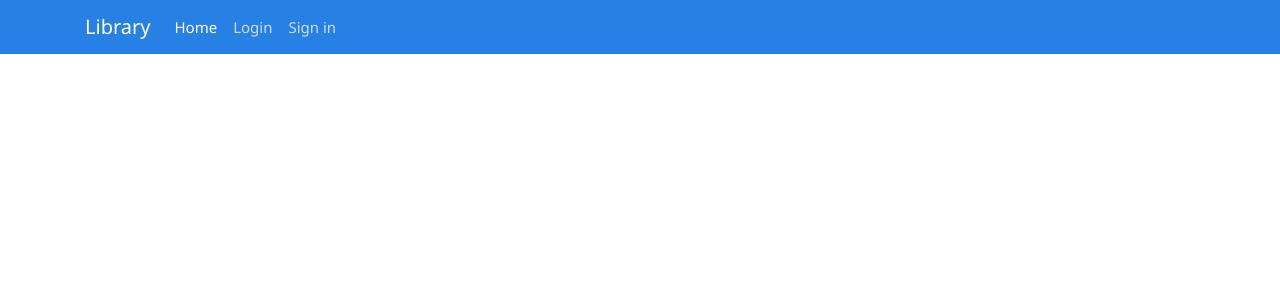
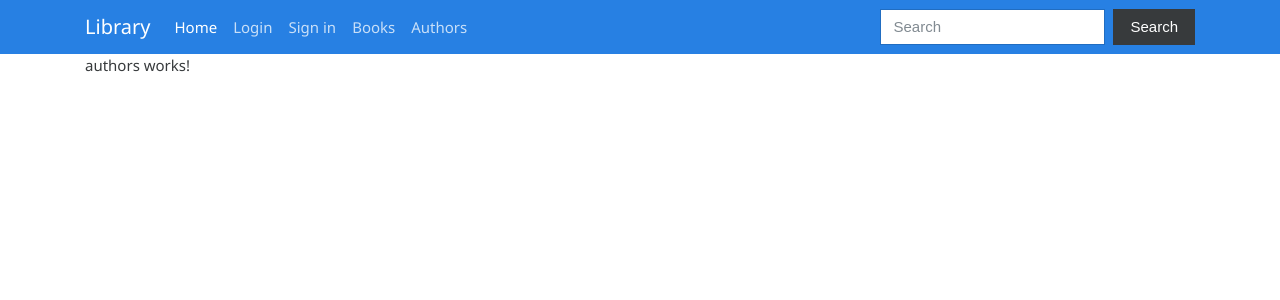
Before and after one commit to DanielFryyEPN/FinalJSProject, an Angular app in the folder FrontEnd/: page /authors in a window 1280 px wide. Before the commit this address led to /. Shown: the top 300 px of the page. Built offline with nearby package versions, Linux system fonts and the light colour scheme.

Commit message:
mas cosas

```diff
--- a/FrontEnd/src/app/app.module.ts
+++ b/FrontEnd/src/app/app.module.ts
@@ -11,6 +11,8 @@ import { MasterUrlService } from './services/master-url.service';
 import { UserService } from './services/user.service';
 import { BookService } from './services/book.service';
 import { HttpModule } from '@angular/http';
+import { BooksComponent } from './components/books/books.component';
+import { AuthorsComponent } from './components/authors/authors.component';
 
 @NgModule({
   declarations: [
@@ -18,7 +20,9 @@ import { HttpModule } from '@angular/http';
     HomeComponent,
     NavbarComponent,
     LoginComponent,
-    SignInComponent
+    SignInComponent,
+    BooksComponent,
+    AuthorsComponent
   ],
   imports: [
     BrowserModule,
--- /dev/null
+++ b/FrontEnd/src/app/components/authors/authors.component.html
@@ -0,0 +1,3 @@
+<p>
+  authors works!
+</p>
--- /dev/null
+++ b/FrontEnd/src/app/components/authors/authors.component.ts
@@ -0,0 +1,15 @@
+import { Component, OnInit } from '@angular/core';
+
+@Component({
+  selector: 'app-authors',
+  templateUrl: './authors.component.html',
+  styleUrls: ['./authors.component.css']
+})
+export class AuthorsComponent implements OnInit {
+
+  constructor() { }
+
+  ngOnInit() {
+  }
+
+}
--- /dev/null
+++ b/FrontEnd/src/app/components/books/books.component.html
@@ -0,0 +1,3 @@
+<p>
+  books works!
+</p>
--- /dev/null
+++ b/FrontEnd/src/app/components/books/books.component.ts
@@ -0,0 +1,15 @@
+import { Component, OnInit } from '@angular/core';
+
+@Component({
+  selector: 'app-books',
+  templateUrl: './books.component.html',
+  styleUrls: ['./books.component.css']
+})
+export class BooksComponent implements OnInit {
+
+  constructor() { }
+
+  ngOnInit() {
+  }
+
+}
--- a/FrontEnd/src/app/components/home/home.component.html
+++ b/FrontEnd/src/app/components/home/home.component.html
@@ -5,8 +5,16 @@
   <p><b>Title: </b>{{book.title}}</p>
   <p><b>Author: </b>{{book.author.penName}}</p>
   <p><b>Genres: </b></p>
-  <div *ngFor="let genre of genres">
+  <div *ngFor="let genre of book.genres">
     <p>{{genre.name}}</p>
   </div>
+  <!--<p><b>Genres: </b>{{book.genres[0].name}}</p>-->
   <p><b>Publication date: </b>{{book.publicationDate}}</p>
 </div>
+
+<p><b>#Book: </b>ultimo</p>
+<p><b>ISBN: </b>{{books[7].isbn}}</p>
+<p><b>Title: </b>{{books[7].title}}</p>
+<p><b>Author: </b>{{books[7].author.penName}}</p>
+<p><b>Genres: </b>{{books[7].genres[0].name}}, {{books[7].genres[1].name}}</p>
+<p><b>Publication date: </b>{{books[7].publicationDate}}</p>
--- a/FrontEnd/src/app/components/navbar/navbar.component.html
+++ b/FrontEnd/src/app/components/navbar/navbar.component.html
@@ -15,7 +15,17 @@
         <li class="nav-item">
           <a class="nav-link" routerLink="/signIn">Sign in</a>
         </li>
+        <li class="nav-item">
+          <a class="nav-link" routerLink="/books">Books</a>
+        </li>
+        <li class="nav-item">
+          <a class="nav-link" routerLink="/authors">Authors</a>
+        </li>
       </ul>
+      <form class="form-inline">
+        <input class="form-control mr-sm-2" placeholder="Search" type="text">
+        <button class="btn btn-secondary my-2 my-sm-0" type="button">Search</button>
+      </form>
     </div>
   </div>
 </nav>
--- a/FrontEnd/src/app/routes.ts
+++ b/FrontEnd/src/app/routes.ts
@@ -4,11 +4,15 @@ import { ModuleWithProviders } from '@angular/core';
 import { HomeComponent } from './components/home/home.component';
 import { LoginComponent } from './components/login/login.component';
 import { SignInComponent } from './components/sign-in/sign-in.component';
+import { BooksComponent } from './components/books/books.component';
+import {AuthorsComponent } from './components/authors/authors.component';
 
 const appRoutes: Routes = [
   {path: '', component: HomeComponent},
   {path: 'login', component: LoginComponent},
-  {path: 'signIn', component: SignInComponent}
+  {path: 'signIn', component: SignInComponent},
+  {path: 'books', component: BooksComponent},
+  {path: 'authors', component: AuthorsComponent}
 ];
 
 export const RoutesModule: ModuleWithProviders = RouterModule.forRoot(appRoutes);
```
Also changed, not shown: FrontEnd/src/app/components/authors/authors.component.css (added), FrontEnd/src/app/components/books/books.component.css (added), 2 other files (tests, documents, lock files or other folders).
